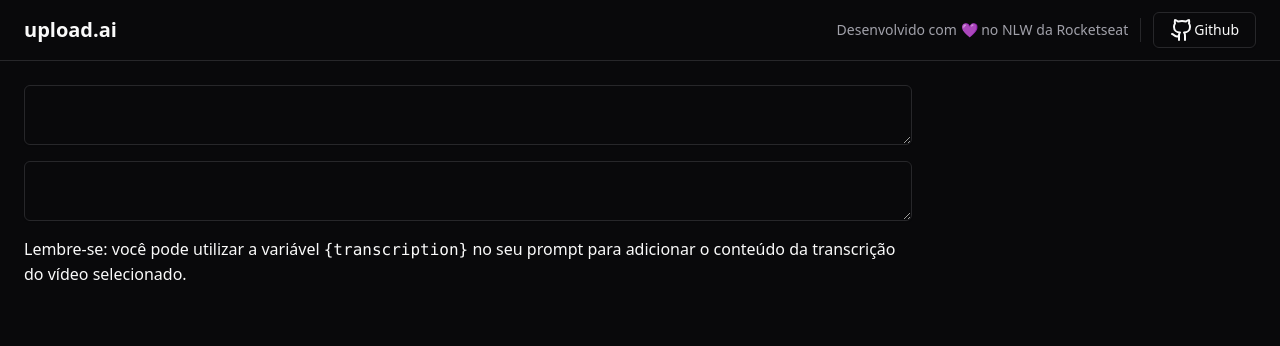
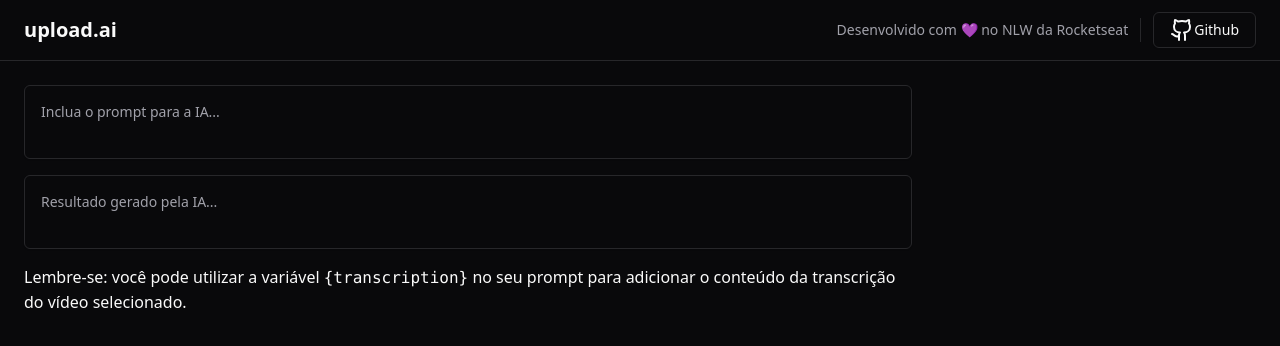
Before and after one commit to Lmlima05/nlw-ia, a React (Vite) app in the folder upload-ai-web/: page / in a window 1280 px wide. Shown: the top 346 px of the page. Built offline with nearby package versions, Linux system fonts and the light colour scheme.

Commit message:
Ajustando o Textarea

```diff
--- a/upload-ai-web/src/App.tsx
+++ b/upload-ai-web/src/App.tsx
@@ -26,8 +26,14 @@ export function App() {
       <main className="flex-1 p-6 flex gap-6">
         <div className="flex flex-col flex-1 gap-4">
           <div className="grid grid-rows-2 gap-4 flex-1">
-            <Textarea />
-            <Textarea />
+            <Textarea
+              className="resize-none p-4"
+              placeholder="Inclua o prompt para a IA..."
+            />
+            <Textarea
+              className="resize-none p-4"
+              placeholder="Resultado gerado pela IA..." readOnly
+            />
           </div>
 
           <p className="text-small text-muted--foreground">
```
